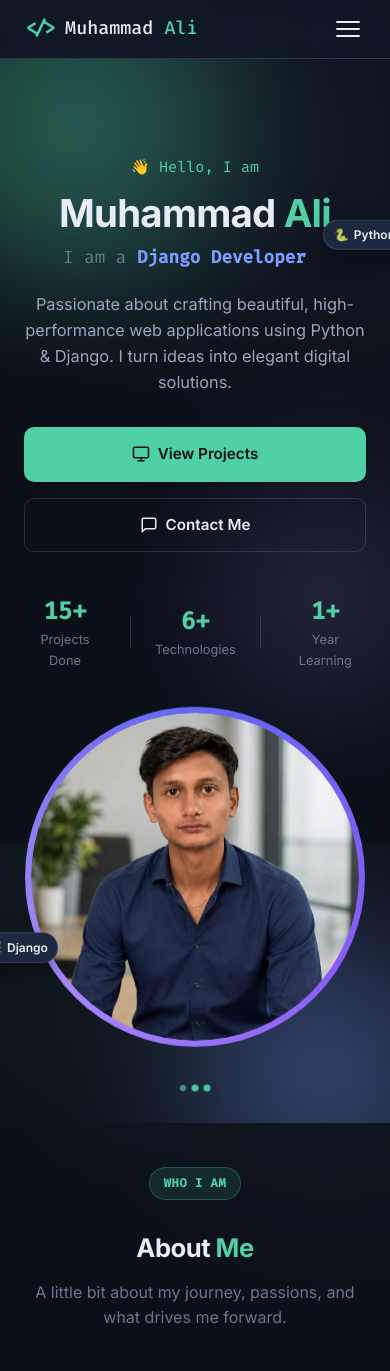
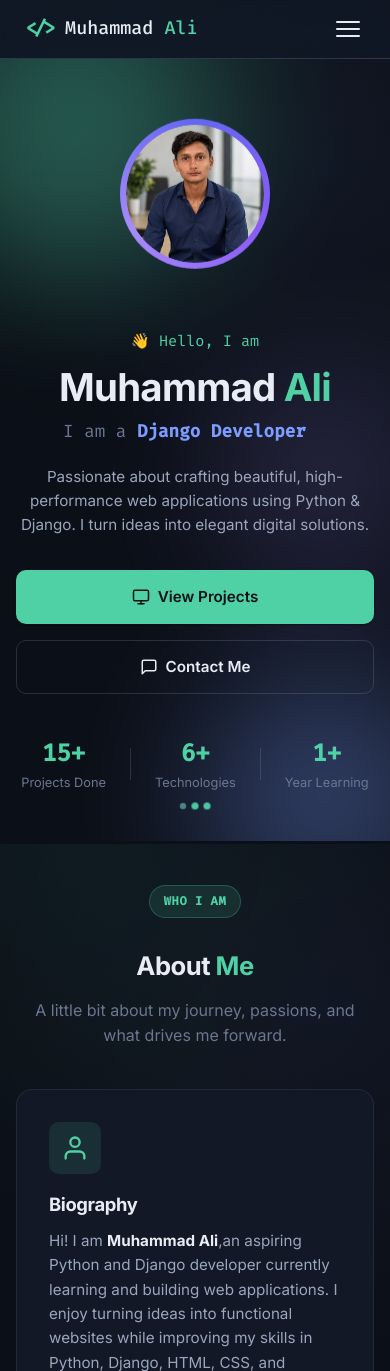
Before and after one commit to Ali-web-1245/my-portfolio, a Django app: page / in a window 390 px wide. Shown: the top 1371 px of the page. Run offline with Django 5.2, Linux system fonts and the light colour scheme; data that the repository does not hold is empty.

Commit message:
Updated portfolio CSS styling

```diff
--- a/myportfolio_app/static/myportfolio_app/css/style.css
+++ b/myportfolio_app/static/myportfolio_app/css/style.css
@@ -600,6 +600,8 @@ img {
     min-height: 88vh;
     display: flex;
     align-items: center;
+    width: 100%;
+    max-width: 100vw;
 }
 
 .hero-bg-orbs {
@@ -647,6 +649,8 @@ img {
     max-width: 1200px;
     margin: 0 auto;
     padding: 0 1.5rem;
+    width: 100%;
+    box-sizing: border-box;
     display: grid;
     grid-template-columns: 1.1fr 0.9fr;
     gap: 3rem;
@@ -775,6 +779,7 @@ img {
     display: flex;
     justify-content: center;
     align-items: center;
+    width: 100%;
     animation: floatImage 4s ease-in-out infinite;
 }
 
@@ -782,6 +787,7 @@ img {
 .hero-image-ring {
     width: 340px;
     height: 340px;
+    max-width: 100%;
     border-radius: 50%;
     padding: 6px;
     background: conic-gradient(from 0deg, #6366f1, #8b5cf6, #a78bfa, #6366f1);
@@ -1370,6 +1376,7 @@ img {
     .hero-container {
         grid-template-columns: 1fr;
         text-align: center;
+        padding: 0 1.2rem;
     }
 
     .hero-buttons,
@@ -1382,6 +1389,17 @@ img {
         margin-right: auto;
     }
 
+    .hero-image-wrapper {
+        order: -1;
+        margin: 0 auto 1.5rem;
+        max-width: 100%;
+    }
+
+    .hero-image-ring {
+        width: 240px;
+        height: 240px;
+    }
+
     .about-grid {
         grid-template-columns: 1fr;
     }
@@ -1398,6 +1416,41 @@ img {
 }
 
 @media (max-width: 640px) {
+    .hero {
+        padding: 4.5rem 0 3rem;
+        min-height: auto;
+    }
+
+    .hero-container {
+        padding: 0 1rem;
+        gap: 1.5rem;
+    }
+
+    .hero-image-ring {
+        width: 180px;
+        height: 180px;
+    }
+
+    .hero-intro {
+        font-size: 0.95rem;
+        padding: 0 0.3rem;
+    }
+
+    .float-badge {
+        font-size: 0.7rem;
+        padding: 0.35em 0.7em;
+    }
+
+    .badge-python {
+        top: 2%;
+        right: 4%;
+    }
+
+    .badge-django {
+        bottom: 2%;
+        left: 4%;
+    }
+
     .timeline {
         padding-left: 1.5rem;
     }
@@ -1411,24 +1464,18 @@ img {
         text-align: center;
         padding: 2rem;
     }
+}
+
+@media (max-width: 400px) {
+    .hero-image-ring {
+        width: 150px;
+        height: 150px;
+    }
 
     .float-badge {
-        font-size: 0.75rem;
-        padding: 0.4em 0.8em;
-    }
-}
-
-
-
-
-
-
-
-
-
-
-
-
+        display: none;
+    }
+}
 /* ==========================================================================
    PROJECTS PAGE
    ========================================================================== */
```
